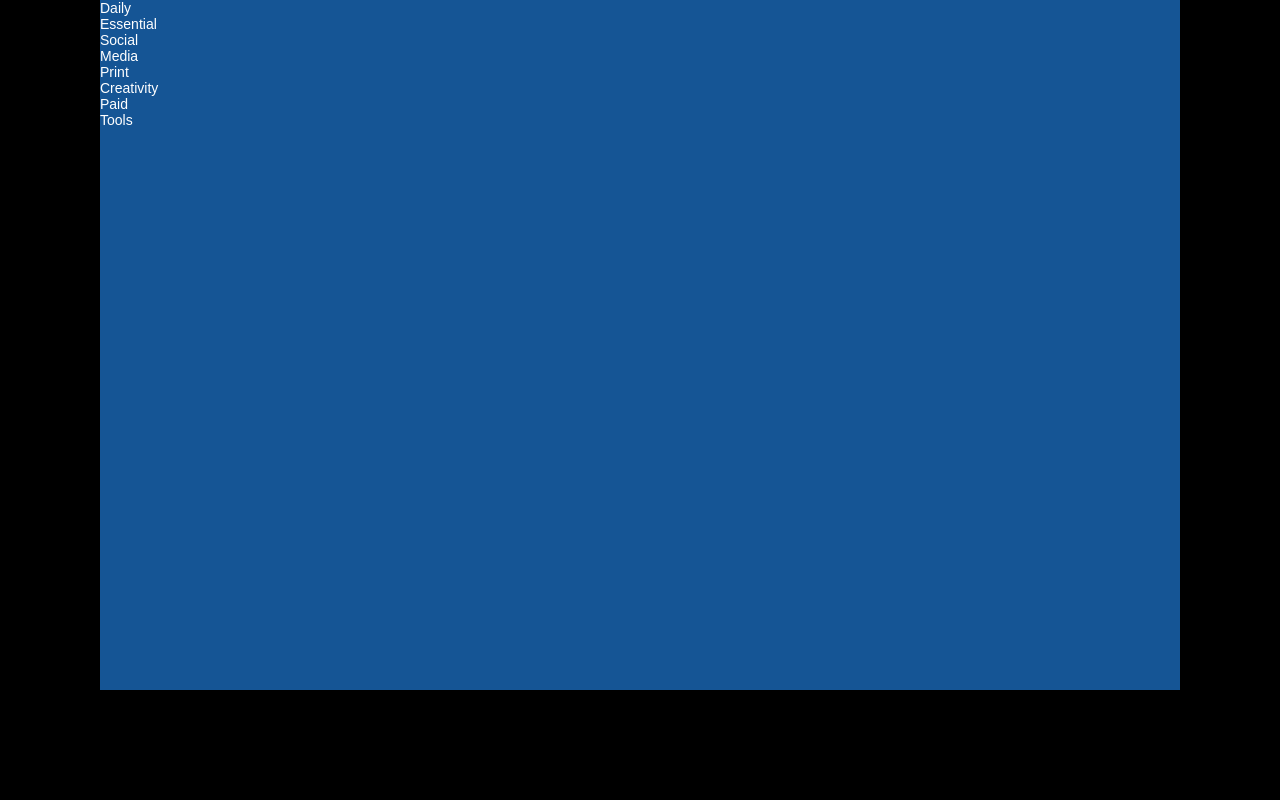
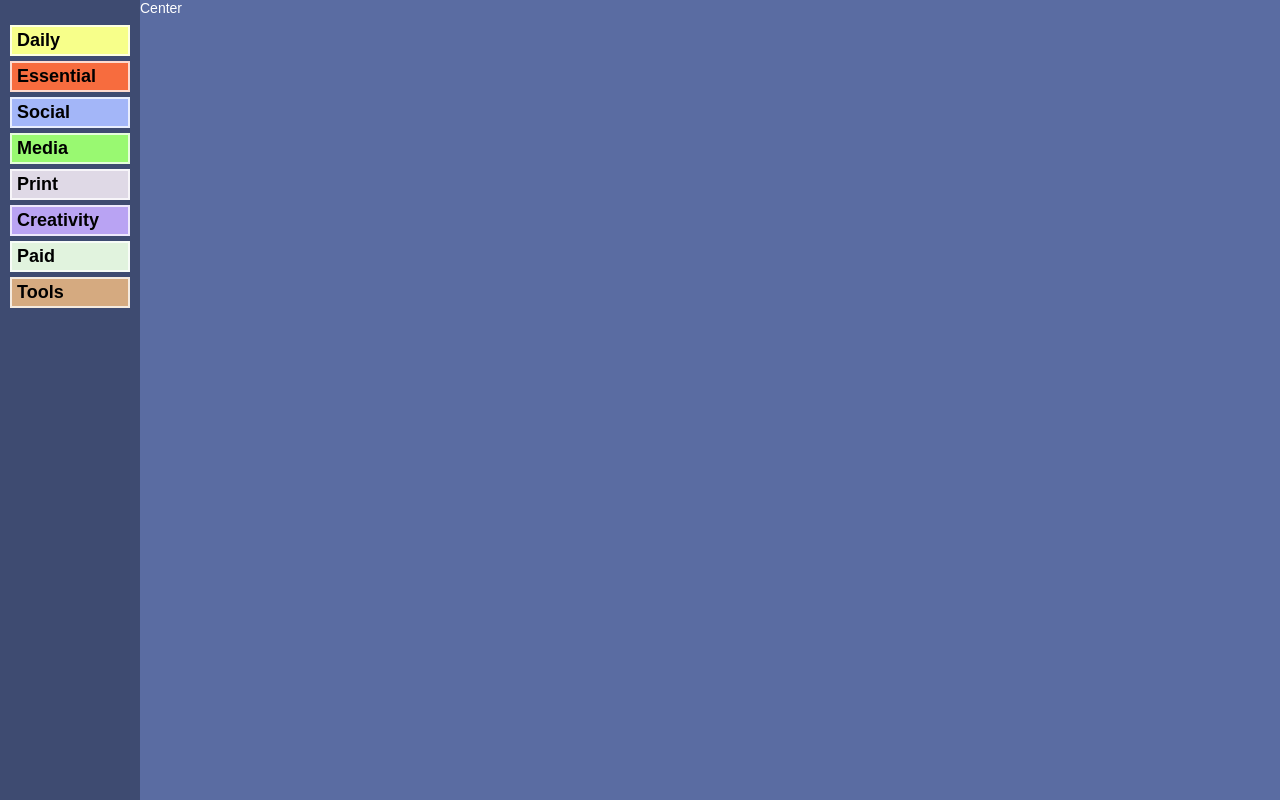
Before and after one commit to greyblue9/tagmarks, a PHP site: page / in a window 1280 px wide; the page is wider, and only the part inside the window is pictured. Run offline with PHP 8.4, Linux system fonts and the light colour scheme; data that the repository does not hold is empty; some libraries are stand-ins or nearby versions.

Commit message:
Pretty significant change to JS-oriented page

```diff
--- a/index.php
+++ b/index.php
@@ -1,83 +1,30 @@
 <?php
-
-define('MAIN_DATA_FILENAME', 'data.json');
-define('SECURE_DATA_SCRIPT_FILENAME', 'secure_vars.php');
 
 require('common.inc.php');
 
-// load datafile
-if (!file_exists(MAIN_DATA_FILENAME)) {
-	exit_with_fatal_error("Expecting '${MAIN_DATA_FILENAME}' in script directory.");
-}
 
-$secure_vars = load_secure_vars(SECURE_DATA_SCRIPT_FILENAME);
-$main_data_file_contents = file_get_contents(MAIN_DATA_FILENAME);
-$main_data = decode_json_with_error_output($main_data_file_contents);
-
-// The variable $all_data will contain any secure data in plaintext
-$data_with_secvars = get_copy_of($main_data);
-replace_secure_vars($data_with_secvars, $secure_vars);
-
-// This is for debugging the JSON parsing and secure variable parsing/replacement
-if (isset($_GET['show_parsed_json'])) {
-	header('Content-type: application/json');
-	$data_to_output = $main_data;
-	if (isset($_GET['secvars']) && $_GET['secvars'] == "true") {
-		$data_to_output = $data_with_secvars;
-	}
-	print(get_indented_json_string(json_encode($data_to_output)));
-	exit;
-}
-
-// From now on, we are referring to the main data array with replaced secure variables.
-$data = $data_with_secvars;
-
-
-$tags = get_copy_of($data['tags']);
-function tag_sorter($a, $b) {
-	$pria = PHP_INT_MAX;
-	$prib = PHP_INT_MAX;
-	if (isset($a['priority'])) $pria = intval($a['priority']);
-	if (isset($b['priority'])) $prib = intval($b['priority']);
-	if ($pria != $prib) {
-		return $pria - $prib;
-	} else {
-		return strcmp(strtoupper($a['name']), strtoupper($b['name']));
-	}
-}
-usort($tags, 'tag_sorter'); // sorts tags by priority, then by name
-foreach ($tags as $tag_info) {
-
-	$tag_name = $tag_info['name'];
-	$tag_description = isset($tag_info['description'])? $tag_info['description']: '';
-	$tag_priority = isset($tag_info['priority'])? $tag_info['priority']: 0;
-
-	$tags_nav_html .= '<div class="tag">'.$tag_name.'</div>';
-
-}
-
-
-
-// Build the final HTML
-$doctype_html = '<!DOCTYPE html>';
-
-$header_html = '
+?><!DOCTYPE html>
+<html>
 <head>
 	<title>TagMarks</title>
 	<link rel="shortcut icon" href="favicon.ico" />
 	<link rel="stylesheet" href="main.css" />
-</head>';
+</head>
 
-$body_html = '
 <body>
-	<div class="non-scroll">
-		<nav class="tags">
-			'.$tags_nav_html.'
-		</nav>
+	<div id="left_bg">&nbsp;</div>
+	<div id="left">
+
+		<div style="height: 20px; overflow: hidden;">&nbsp;</div>
+
+		<div id="tag_nav_area"></div>
+
 	</div>
-	<script type="text/javascript" src="advanced.js"></script>
-</body>';
+	<div id="center">
+		Center
+	</div>
 
-print($doctype_html);
-print($header_html);
-print($body_html);
+	<script src="//ajax.googleapis.com/ajax/libs/jquery/1.10.2/jquery.min.js"></script>
+	<script type="text/javascript" src="main.js"></script>
+</body>
+</html>
--- a/main.css
+++ b/main.css
@@ -1,10 +1,15 @@
 body {
-	background: #000; /*#124a81;*/
+	background: #5a6ca2;
+	background-image: -moz-linear-gradient(bottom, #263665 0%, #5a6ca2 100%);
+	background-image: -webkit-linear-gradient(bottom, #263665 0%, #5a6ca2 100%);
+	background-image: linear-gradient(bottom, #263665 0%, #5a6ca2 100%);
+
+	position: relative;
+
 	color: #fff;
 	margin: 0;
 	padding: 0;
 	font-size: 14px;
-	text-align: center;
 	font-family: sans-serif;
 }
 
@@ -24,16 +29,63 @@ body {
 	font-weight: normal;
 }
 
-body > * {
-	text-align: left;
+body > #left_bg {
+	position: fixed;
+	/* width is calculated */
+	left: 0;
+	top: 0;
+	width: 140px;
+	height: 100%;
+
+	background: #000;
+	opacity: 0.3;
+	overflow: hidden;
+
+	z-index: 0;
 }
 
-body > .non-scroll {
-	margin: 0 auto;
-	background: #155595;
-	width: 1080px;
-	height: 690px;
+body > #left {
+	position: fixed;
+	/* width is calculated */
+	left: 0;
+	top: 0;
+	width: 140px;
+	height: 100%;
+
+	overflow: hidden;
+
+	z-index: 1;
 }
+
+body > #center {
+	position: absolute;
+	/* left, width are calculated */
+	margin-left: 140px;
+	left: 0;
+	top: 0;
+	width: 100%;
+
+	overflow: auto;
+}
+
+
+#left .tag {
+	/* deselected tag */
+	margin: 5px 10px;
+	font-size: 18px;
+	color: #000;
+	/* background must come from JS */
+	border: 2px solid rgba(0, 0, 0, 0.40);
+	padding: 3px 5px;
+	font-weight: bold;
+	cursor: pointer;
+}
+
+#left .tag.selected {
+	/* background luminance increases */
+	border: 2px solid rgba(255, 255, 255, 0.75);
+}
+
 
 
 
@@ -42,7 +94,7 @@ body > .non-scroll {
 	/* rules for mobile devices */
 
 	body {
-		padding: 2px;
+
 	}
 
 }
--- /dev/null
+++ b/main.js
@@ -0,0 +1,128 @@
+
+// @author greyblue9
+
+$(document).ready(function() {
+
+	TagMarks.init();
+
+});
+
+var TagMarks = {
+
+	data: [],
+
+	tags: [],
+	sites: [],
+	settings: [],
+
+	init: function() {
+
+		var me = this;
+
+		$.get('get_data.php?raw=1', function(data) {
+			me.data = data;
+			me.tags = data.tags;
+			me.sites = data.sites;
+			me.settings = data.settings;
+
+			me.render_tag_nav();
+		});
+
+	},
+
+	render_tag_nav: function() {
+
+		var $container = $('#tag_nav_area');
+		$container.html('');
+
+		$.each(this.tags, function(idx, tag) {
+			var $tag = $('<div class="tag">'+tag.name+'</div>');
+			$tag.addClass('selected');
+            $tag.attr('sel_color', tag.background_color);
+            $tag.css('background', tag.background_color);
+
+            var color_rgb_str = $tag.css('background-color');
+            var color_rgb = TagMarks.Utils.css_color_string_to_rgb(color_rgb_str); // [r, g, b]
+            // color_hsl is 3 values in range 0-1
+            var color_hsl = TagMarks.Utils.rgbToHsl(color_rgb[0], color_rgb[1], color_rgb[2]);
+            var dark_color_rgb = TagMarks.Utils.hslToRgb(color_hsl[0], color_hsl[1], color_hsl[2] *.53);
+            var dark_color_str = 'rgb('+dark_color_rgb.join(',')+')'; // rgb(x,y,z)
+            $tag.attr('desel_color', dark_color_str);
+
+            // Tag class/color selected toggle
+            $tag.on('click', function() {
+                $tag.toggleClass('selected');
+                if ($tag.hasClass('selected')) {
+                    $tag.css('background', color_rgb_str);
+                } else {
+                    $tag.css('background', dark_color_str);
+                }
+            });
+
+			$container.append($tag);
+		});
+
+	},
+
+	Utils: {
+
+		css_color_string_to_rgb: function(color_str) {
+			var rgb_delim = color_str.substr(4, color_str.length - 5);
+            var parts = rgb_delim.split(/,[\s*]/);
+            return parts; // [r, g, b]
+		},
+
+		rgbToHsl: function(r, g, b) {
+
+			r /= 255, g /= 255, b /= 255;
+			var max = Math.max(r, g, b), min = Math.min(r, g, b);
+			var h, s, l = (max + min) / 2;
+
+			if(max == min){
+				h = s = 0; // achromatic
+			}else{
+				var d = max - min;
+				s = l > 0.5 ? d / (2 - max - min) : d / (max + min);
+				switch(max){
+					case r: h = (g - b) / d + (g < b ? 6 : 0); break;
+					case g: h = (b - r) / d + 2; break;
+					case b: h = (r - g) / d + 4; break;
+				}
+				h /= 6;
+			}
+
+			return [h, s, l];
+		},
+
+        hslToRgb: function(h, s, l){
+
+			var r, g, b;
+
+			if(s == 0){
+				r = g = b = l; // achromatic
+			}else{
+				function hue2rgb(p, q, t){
+					if(t < 0) t += 1;
+					if(t > 1) t -= 1;
+					if(t < 1/6) return p + (q - p) * 6 * t;
+					if(t < 1/2) return q;
+					if(t < 2/3) return p + (q - p) * (2/3 - t) * 6;
+					return p;
+				}
+
+				var q = l < 0.5 ? l * (1 + s) : l + s - l * s;
+				var p = 2 * l - q;
+				r = hue2rgb(p, q, h + 1/3);
+				g = hue2rgb(p, q, h);
+				b = hue2rgb(p, q, h - 1/3);
+			}
+
+			return [Math.floor(r * 255), Math.floor(g * 255), Math.floor(b * 255)];
+		}
+
+	}
+
+
+
+
+};
```
Also changed, not shown: data.json (+16 -8 lines), get_data.php (added, +64 -0 lines), secure_vars.example.php (added, +43 -0 lines), mockups/advanced_dials_mockup_alt_actions-mod-similar-tags-highlighted.svg.
